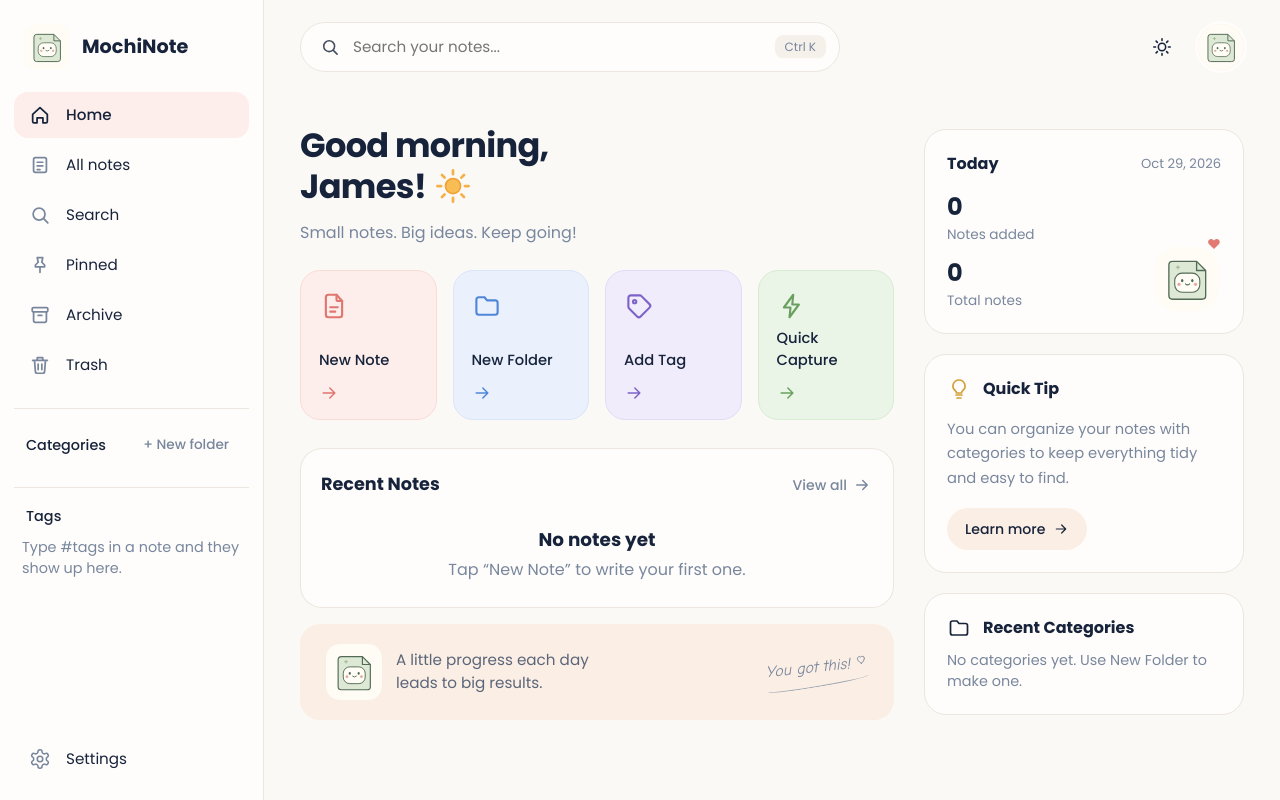
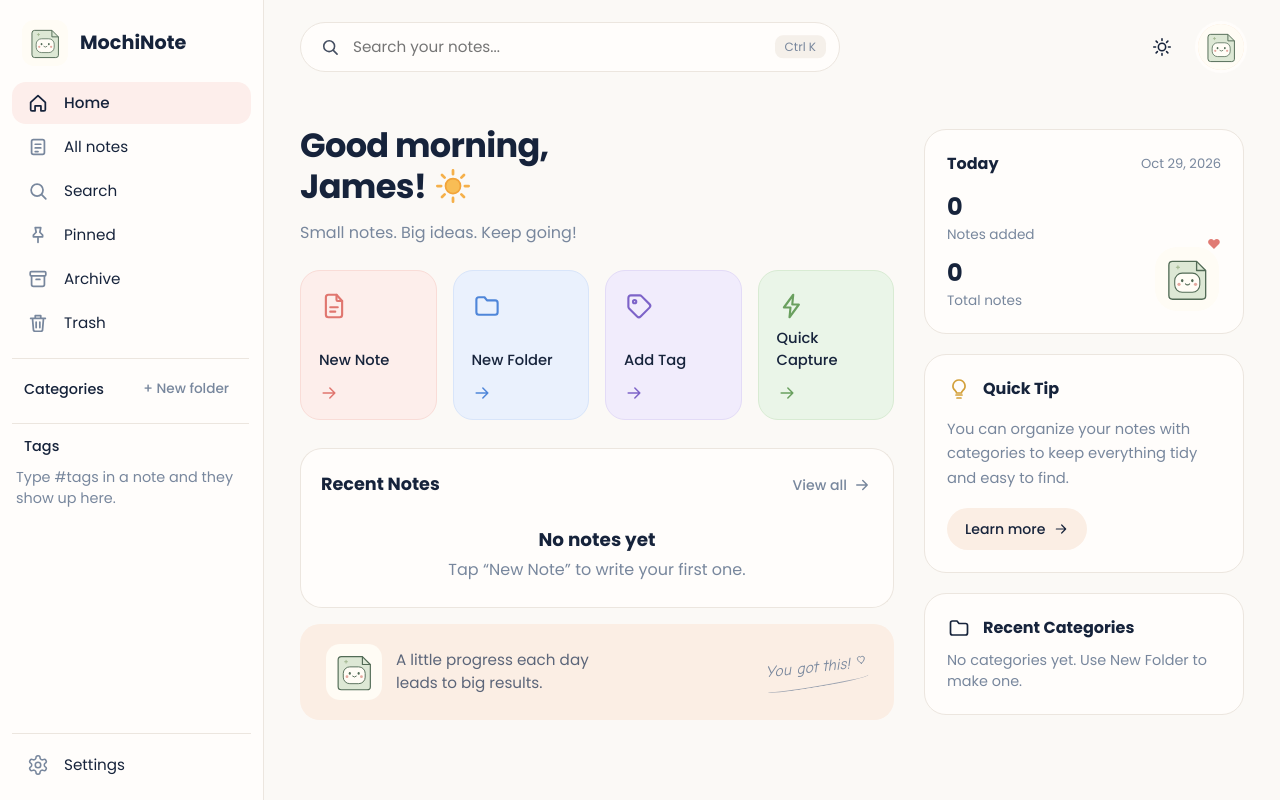
Before and after one commit to mastah123/MochiNote, a plain HTML site: page index.html in a window 1280 px wide. Drawn offline with Linux system fonts and the light colour scheme.

Commit message:
fix: 39.2.1 → 39.2.2 — Desktop sidebar fits the screen like the mockup

```diff
--- a/css/mochi-design.css
+++ b/css/mochi-design.css
@@ -297,3 +297,20 @@ select { border-radius: 14px; border-color: var(--border); }
   .home-footer { margin-top: 10px; padding: 10px 16px; }
   .hf-mascot { width: 38px; height: 38px; }
 }
+
+/* ======== v39.2.2: desktop sidebar fits the screen ======== */
+@media (min-width: 900px) {
+  .sidebar { height: 100vh; overflow: hidden; padding: 18px 12px 14px; }
+  .brand { padding-bottom: 16px; }
+  .nav { gap: 2px; }
+  .nav-item { min-height: 42px; }
+  .side-scroll { flex: 1 1 auto; min-height: 0; overflow-y: auto; overscroll-behavior: contain; margin-top: 14px; padding-right: 2px; scrollbar-width: thin; }
+  .side-scroll .side-section:first-child { margin-top: 0; }
+  .side-section { margin-top: 12px; padding-top: 12px; }
+  .side-item { min-height: 40px; gap: 12px; }
+  .side-list { gap: 0; }
+  #sideFolders.capped { max-height: 160px; overflow-y: auto; }
+  .side-item .count { font-size: .82rem; }
+  .tags-list { padding: 6px 4px; }
+  .side-foot { flex: none; margin-top: 0; padding-top: 10px; border-top: 1px solid var(--border); }
+}
--- a/index.html
+++ b/index.html
@@ -38,6 +38,7 @@
       <button class="nav-item" data-view="trash"><span class="nav-ico"><svg class="ico" viewBox="0 0 24 24" width="22" height="22" fill="none" stroke="currentColor" stroke-width="1.9" stroke-linecap="round" stroke-linejoin="round" aria-hidden="true"><path d="M4 7h16M10 11v6M14 11v6M6 7l1 12a2 2 0 0 0 2 2h6a2 2 0 0 0 2-2l1-12M9 7V4h6v3"/></svg></span>Trash<span class="count" data-count="trash"></span></button>
 
     </nav>
+    <div class="side-scroll">
     <div class="side-section">
       <div class="side-head"><span>Categories</span><button class="btn-text" id="addFolderBtn">+ New folder</button></div>
       <div id="sideFolders" class="side-list"></div>
@@ -46,6 +47,7 @@
     <div class="side-section">
       <div class="side-head"><span>Tags</span><button class="btn-text" id="sideShowAllTags" hidden>Show all</button></div>
       <div id="sideTags" class="side-list tags-list"></div>
+    </div>
     </div>
     <div class="side-foot"><button class="nav-item" data-view="settings"><span class="nav-ico"><svg class="ico" viewBox="0 0 24 24" width="22" height="22" fill="none" stroke="currentColor" stroke-width="1.7" stroke-linecap="round" stroke-linejoin="round" aria-hidden="true"><path d="M12.22 2h-.44a2 2 0 0 0-2 2v.18a2 2 0 0 1-1 1.73l-.43.25a2 2 0 0 1-2 0l-.15-.08a2 2 0 0 0-2.73.73l-.22.38a2 2 0 0 0 .73 2.73l.15.1a2 2 0 0 1 1 1.72v.51a2 2 0 0 1-1 1.74l-.15.09a2 2 0 0 0-.73 2.73l.22.38a2 2 0 0 0 2.73.73l.15-.08a2 2 0 0 1 2 0l.43.25a2 2 0 0 1 1 1.73V20a2 2 0 0 0 2 2h.44a2 2 0 0 0 2-2v-.18a2 2 0 0 1 1-1.73l.43-.25a2 2 0 0 1 2 0l.15.08a2 2 0 0 0 2.73-.73l.22-.39a2 2 0 0 0-.73-2.73l-.15-.08a2 2 0 0 1-1-1.74v-.5a2 2 0 0 1 1-1.74l.15-.09a2 2 0 0 0 .73-2.73l-.22-.38a2 2 0 0 0-2.73-.73l-.15.08a2 2 0 0 1-2 0l-.43-.25a2 2 0 0 1-1-1.73V4a2 2 0 0 0-2-2z"/><circle cx="12" cy="12" r="3"/></svg></span>Settings</button></div>
   </aside>
--- a/js/app/notes-app.js
+++ b/js/app/notes-app.js
@@ -4,7 +4,7 @@
   const L = NotesLogic;
   const $ = (s, r) => (r || document).querySelector(s);
   const $$ = (s, r) => Array.from((r || document).querySelectorAll(s));
-  const APP_VERSION = '39.2.1';
+  const APP_VERSION = '39.2.2';
   const PREFS_KEY = 'mochinote:prefs';
   const DEFAULT_PREFS = { theme: 'mochi', mode: 'light', view: 'grid', sort: 'edited', userName: 'James', tagline: 'Small notes. Big ideas. Keep going!', folderView: 'grid', fontFamily: '', fontSize: 16, autosave: true, autocap: true, openView: true, motion: 'on', lastBackup: 0 };
   const DEFAULT_TAGLINE = DEFAULT_PREFS.tagline;
```
Also changed, not shown: PROJECT_CONTEXT.md (+1 -1 lines), commit.txt (+12 -0 lines), CHANGELOG.md, README.md.
